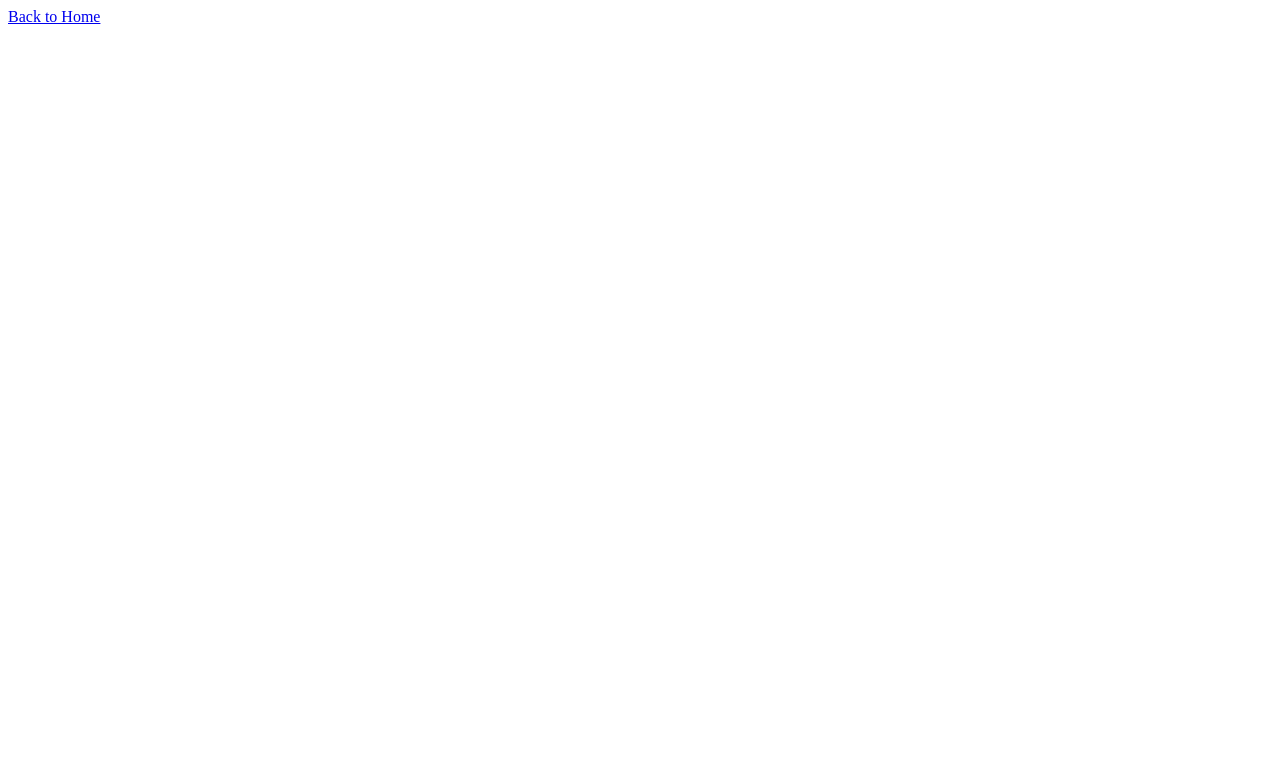
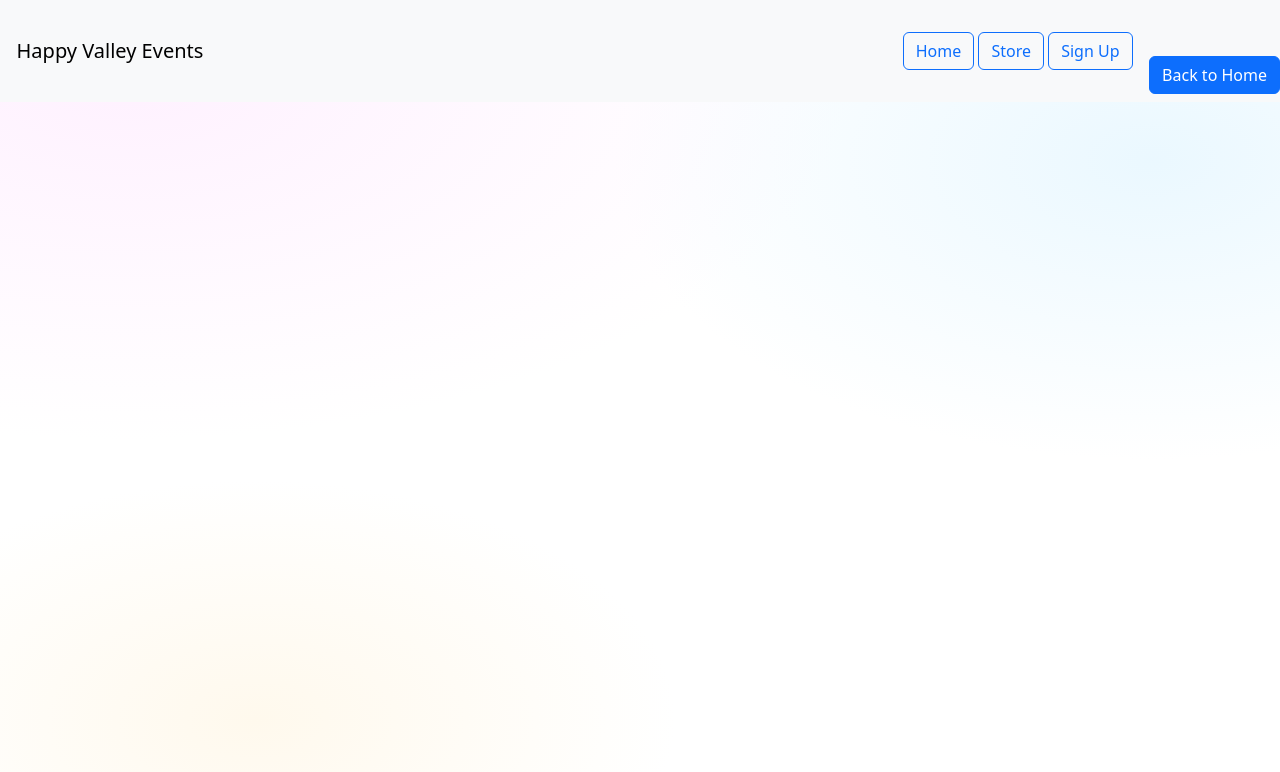
Before and after one commit to jsk5892/L06-Group-Work-User-Member-Management-Web-Page, a plain HTML site: page store.html in a window 1280 px wide. Drawn offline with nearby package versions, Linux system fonts and the light colour scheme.

Commit message:
Update store.html with new title and navigation
Updated the title and added a Bootstrap stylesheet link. Enhanced navigation with buttons for Home, Store, and Sign Up.

```diff
--- a/store.html
+++ b/store.html
@@ -1,9 +1,24 @@
 <!DOCTYPE html>
 <head>
     <meta charset="UTF-8">
-    <title>Happy Valley Events Store</title>
+    <title>Store Page</title>
+
+    <link href="https://cdn.jsdelivr.net/npm/bootstrap@5.3.3/dist/css/bootstrap.min.css" rel="stylesheet">
+
+    <link rel="stylesheet" href="style.css">
 </head>
+
 <body>
+    <nav class="navbar navbar-expand bg-light">
+  <div class="container">
+    <a class="navbar-brand" href="index.html">Happy Valley Events</a>
+    <div>
+      <a class="btn btn-outline-primary" href="index.html">Home</a>
+      <a class="btn btn-outline-primary" href="store.html">Store</a>
+      <a class="btn btn-outline-primary" href="signup.html">Sign Up</a>
+    </div>
+  </div>
+
   <div class="d-flex justify-content-center mt-5">
         <a class="btn btn-primary" href="index.html">Back to Home</a>
     </div>
```
